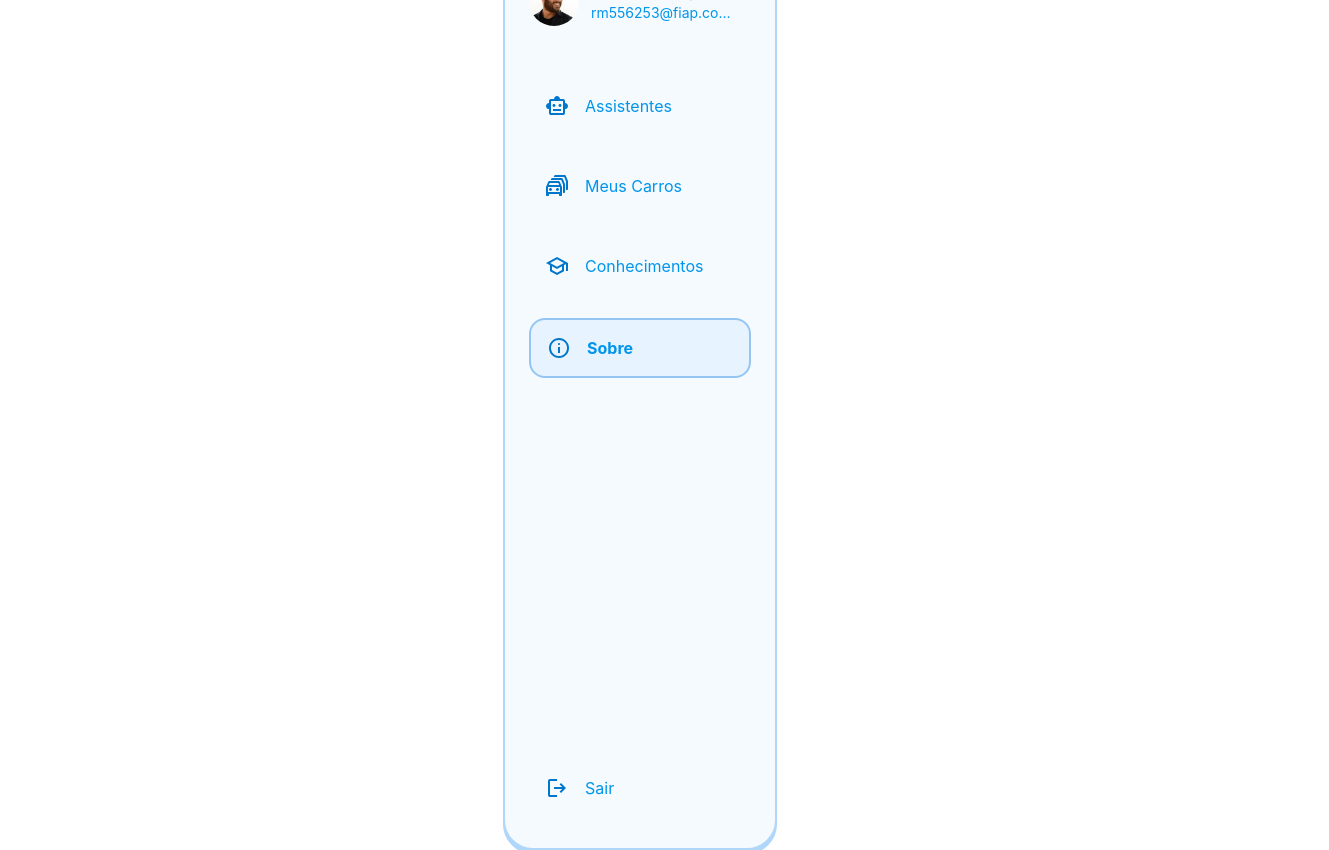
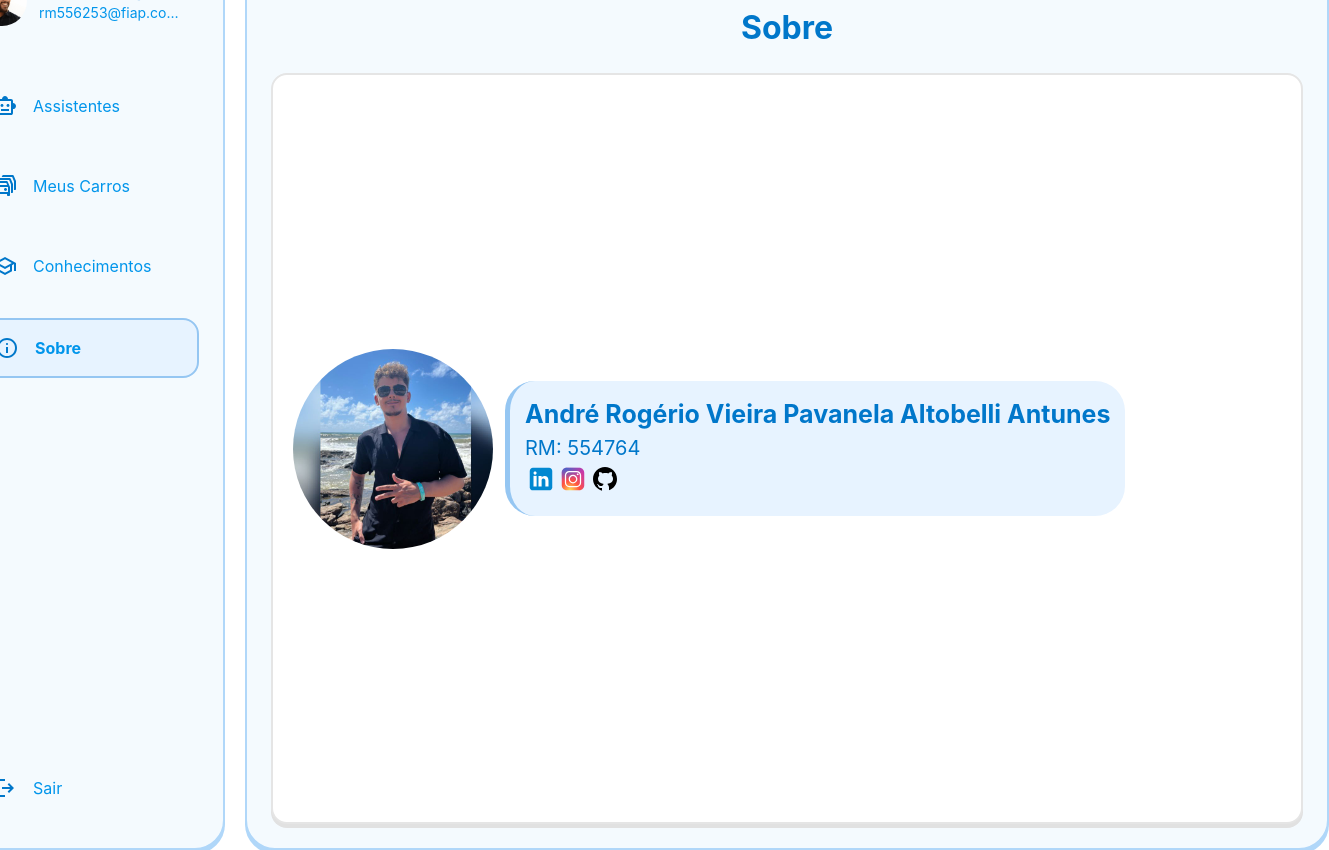
Before and after one commit to LELE-REPAIRS/lele-repairs-react, a React (Vite) app: page /sobre in a window 1280 px wide. Shown: the whole page, 1329 px wide, since content can reach past the window. Built offline with nearby package versions, Linux system fonts and the light colour scheme.

Commit message:
Adicionada informações do integrante André Antunes na rota sobre.

```diff
--- a/src/routes/Sobre/index.tsx
+++ b/src/routes/Sobre/index.tsx
@@ -22,7 +22,28 @@ function Sobre() {
             <MenuList icon={'bg-icon-logout'} select={false} to={'/'} value="Sair"/>
           </div>
         </nav>
+        <main className="w-[1084px] h-[900px] bg-color_2 rounded-[30px] border-2 border-color_6 flex flex-row pt-6 pb-6 px-6 gap-[25px]">
+          <div className="relative flex-col justify-center items-start inline-flex gap-[25px]">
+              <div className="w-[1032px] justify-center items-center inline-flex">
+                <h1 className="pt-8 px-20 text-center text-color_11 text-[32px] font-bold leading-10">Sobre</h1>
+              </div>
+              <div className="w-[1032px] h-[751px] flex p-5 flex-col justify-center bg-white rounded-2xl border-2 border-neutral-200 shadow-bg_gray gap-5">
+                <div className="self-stretch justify-start items-center gap-3 inline-flex">
+                  <img className="w-[200px] h-[200px] rounded-full" src="/contribuinte-andre.png"/>
+                      <div className="w-auto bg-color_3 rounded-[30px] border-l-[5px] border-color_7 p-[15px_15px_15px]">
+                          <div className="relative text-left text-color_11 text-[25px] font-bold">André Rogério Vieira Pavanela Altobelli Antunes</div>
+                          <div className="w-[235px] text-color_11 text-[20px] font-normal text-justify">RM: 554764</div>
+                          <div className="h-8 justify-start items-center inline-flex">
+                            <a href="https://www.linkedin.com/in/andr%C3%A9-altobelli-antunes-99377425b/" target="_blank" className="w-8 h-8 relative bg-icon-linkedin bg-center"/>
+                            <a href="https://www.instagram.com/_andre.rogerio/" target="_blank" className="w-8 h-8 relative bg-icon-instagram bg-center"/>
+                            <a href="https://github.com/andrealtobelli" target="_blank" className="w-8 h-8 relative bg-icon-github bg-center"/>
+                          </div>
+                        </div>
+                      </div>
+                  </div>
+                </div>
 
+        </main>
       </Header>
     );
 }
```
